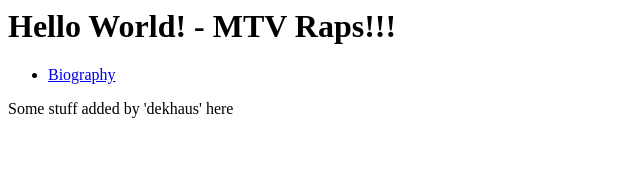
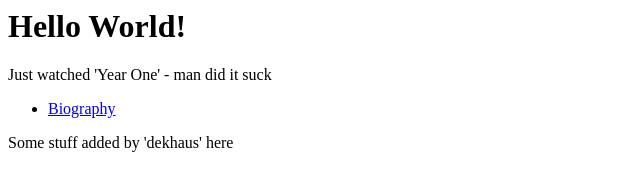
Before and after one commit to andreashe/mygitsite, a plain HTML site: page index.html in a window 1280 px wide. Shown: the whole page, without its empty margins (0-640 px from the left). Drawn offline with Linux system fonts and the light colour scheme.

Commit message:
added comment about 'Year One' movie

```diff
--- a/index.html
+++ b/index.html
@@ -4,7 +4,8 @@
 	<meta name="description" content="Hello World in Git"/>
 </head>
 	<body>
-		<h1>Hello World! - MTV Raps!!!</h1>
+		<h1>Hello World!</h1>
+		<p>Just watched 'Year One' - man did it suck</p>
 		<ul>
 			<li><a href="bio.html">Biography</a></li>
 		</ul>
```
